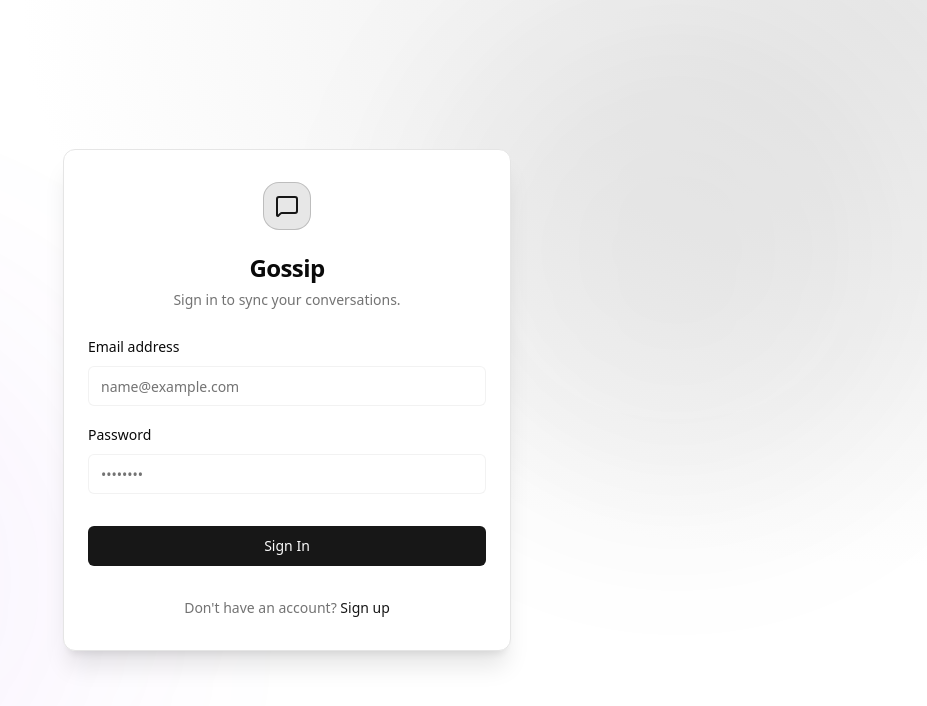
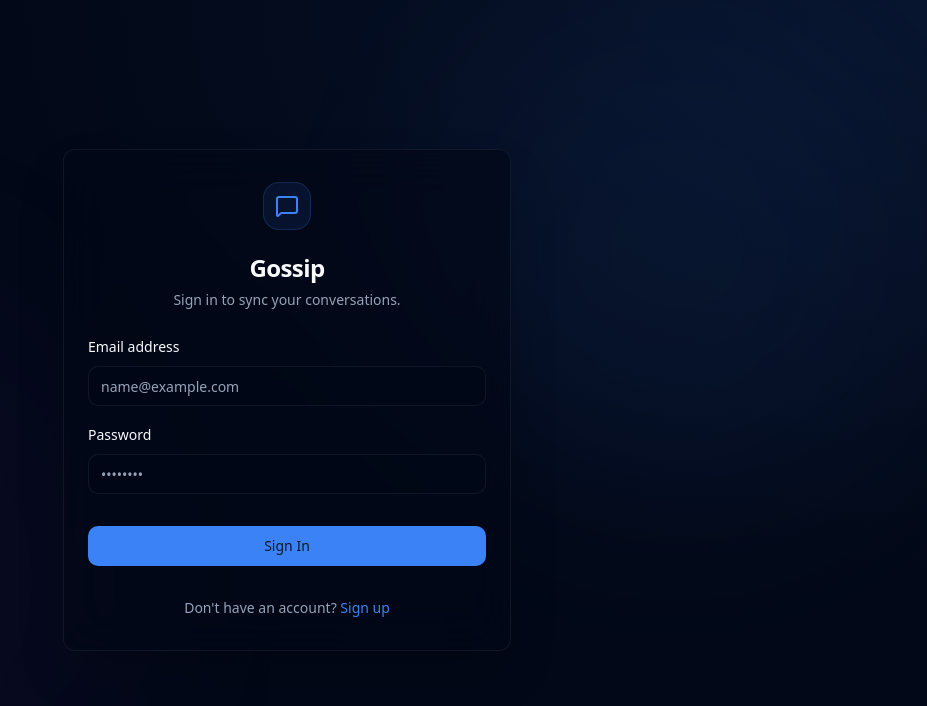
Before and after one commit to muhammedzamil38-wq/CHAT-APP, a React (Vite) app in the folder client/: page /login in a window 1280 px wide. Shown: the top 706 px of the page, without its empty margins (353-1280 px from the left). Built offline with nearby package versions, Linux system fonts and the light colour scheme; no server answers.

Commit message:
dark and light mode added

```diff
--- a/client/src/components/ChatArea.jsx
+++ b/client/src/components/ChatArea.jsx
@@ -227,8 +227,8 @@ export function ChatArea({ selectedUser }) {
   return (
     <div className="flex-1 flex flex-col h-full bg-background relative overflow-hidden">
       {/* WhatsApp-Style Chat Background */}
-      <div className="absolute inset-0 bg-[#0b141a]" />
-      <div className="absolute inset-0 opacity-[0.03] pointer-events-none" style={{ backgroundImage: `url('https://user-images.githubusercontent.com/15075759/28719144-86dc0f70-73b1-11e7-911d-60d70fcded21.png')` }} />
+      <div className="absolute inset-0 bg-[hsl(var(--chat-bg))]" />
+      <div className="absolute inset-0 opacity-[0.05] pointer-events-none mix-blend-overlay" style={{ backgroundImage: `url('https://user-images.githubusercontent.com/15075759/28719144-86dc0f70-73b1-11e7-911d-60d70fcded21.png')` }} />
 
       {/* Chat Header */}
       <div className="h-16 border-b border-border/40 bg-card/40 backdrop-blur-md flex items-center justify-between px-6 shrink-0 relative z-10">
@@ -266,7 +266,7 @@ export function ChatArea({ selectedUser }) {
                   <Button variant="ghost" size="icon" className="h-8 w-8 rounded-full" onClick={() => handleForward(m.text)}><Forward className="w-4 h-4" /></Button>
                 </div>
               )}
-              <div className={`max-w-[75%] rounded-2xl px-3 py-1.5 mt-1 shadow-sm relative ${m.senderId === user.id ? 'bg-[#005c4b] text-white rounded-tr-none' : 'bg-[#202c33] text-[#e9edef] rounded-tl-none border border-white/5'}`}>
+              <div className={`max-w-[75%] rounded-2xl px-3 py-1.5 mt-1 shadow-sm relative ${m.senderId === user.id ? 'bg-[hsl(var(--sender-bubble))] text-[hsl(var(--bubble-text))] rounded-tr-none' : 'bg-[hsl(var(--recipient-bubble))] text-[hsl(var(--bubble-text))] rounded-tl-none border border-border/50'}`}>
                 <p className="text-[14.2px] leading-relaxed pr-10">{m.text}</p>
                 {m.fileUrl && (
                   <div className="mt-1.5 overflow-hidden rounded-lg border border-white/10">
--- a/client/src/components/SettingsModal.jsx
+++ b/client/src/components/SettingsModal.jsx
@@ -2,11 +2,13 @@ import React from 'react';
 import { X, LogOut, Trash2, User, Shield, Bell, Moon } from 'lucide-react';
 import { Button } from './ui/button';
 import { useAuth } from '../contexts/AuthContext';
+import { useTheme } from '../contexts/ThemeContext';
 import { api } from '../lib/api';
 import { toast } from 'sonner';
 
 export function SettingsModal({ isOpen, onClose }) {
   const { user, logout } = useAuth();
+  const { theme, toggleTheme } = useTheme();
 
   if (!isOpen) return null;
 
@@ -53,8 +55,12 @@ export function SettingsModal({ isOpen, onClose }) {
             <Button variant="ghost" className="w-full justify-start gap-3 h-12 text-muted-foreground hover:text-foreground">
               <Bell className="w-5 h-5" /> Notifications
             </Button>
-            <Button variant="ghost" className="w-full justify-start gap-3 h-12 text-muted-foreground hover:text-foreground">
-              <Moon className="w-5 h-5" /> Appearance
+            <Button
+              variant="ghost"
+              className="w-full justify-start gap-3 h-12 text-muted-foreground hover:text-foreground"
+              onClick={toggleTheme}
+            >
+              <Moon className="w-5 h-5" /> Appearance: <span className="font-bold text-primary ml-auto">{theme.toUpperCase()}</span>
             </Button>
             <Button variant="ghost" className="w-full justify-start gap-3 h-12 text-muted-foreground hover:text-foreground">
               <User className="w-5 h-5" /> Privacy
--- /dev/null
+++ b/client/src/contexts/ThemeContext.jsx
@@ -0,0 +1,26 @@
+import React, { createContext, useContext, useEffect, useState } from 'react';
+
+const ThemeContext = createContext();
+
+export function ThemeProvider({ children }) {
+  const [theme, setTheme] = useState(localStorage.getItem('theme') || 'dark');
+
+  useEffect(() => {
+    const root = window.document.documentElement;
+    root.classList.remove('light', 'dark');
+    root.classList.add(theme);
+    localStorage.setItem('theme', theme);
+  }, [theme]);
+
+  const toggleTheme = () => {
+    setTheme(prev => prev === 'dark' ? 'light' : 'dark');
+  };
+
+  return (
+    <ThemeContext.Provider value={{ theme, toggleTheme, setTheme }}>
+      {children}
+    </ThemeContext.Provider>
+  );
+}
+
+export const useTheme = () => useContext(ThemeContext);
--- a/client/src/index.css
+++ b/client/src/index.css
@@ -4,8 +4,8 @@
 
 /* Scrollbar Customization */
 ::-webkit-scrollbar {
-  width: 8px;
-  height: 8px;
+  width: 6px;
+  height: 6px;
 }
 
 ::-webkit-scrollbar-track {
@@ -13,69 +13,81 @@
 }
 
 ::-webkit-scrollbar-thumb {
-  background: hsl(var(--muted-foreground));
-  border-radius: 4px;
+  background: hsl(var(--muted-foreground) / 0.3);
+  border-radius: 10px;
 }
 
 ::-webkit-scrollbar-thumb:hover {
-  background: hsl(var(--muted));
+  background: hsl(var(--muted-foreground) / 0.5);
 }
 
 @layer base {
   :root {
     --background: 0 0% 100%;
-    --foreground: 0 0% 3.9%;
+    --foreground: 222.2 84% 4.9%;
     --card: 0 0% 100%;
-    --card-foreground: 0 0% 3.9%;
+    --card-foreground: 222.2 84% 4.9%;
     --popover: 0 0% 100%;
-    --popover-foreground: 0 0% 3.9%;
-    --primary: 0 0% 9%;
-    --primary-foreground: 0 0% 98%;
-    --secondary: 0 0% 96.1%;
-    --secondary-foreground: 0 0% 9%;
-    --muted: 0 0% 96.1%;
-    --muted-foreground: 0 0% 45.1%;
-    --accent: 0 0% 96.1%;
-    --accent-foreground: 0 0% 9%;
+    --popover-foreground: 222.2 84% 4.9%;
+    --primary: 221.2 83.2% 53.3%;
+    --primary-foreground: 210 40% 98%;
+    --secondary: 210 40% 96.1%;
+    --secondary-foreground: 222.2 47.4% 11.2%;
+    --muted: 210 40% 96.1%;
+    --muted-foreground: 215.4 16.3% 46.9%;
+    --accent: 210 40% 96.1%;
+    --accent-foreground: 222.2 47.4% 11.2%;
     --destructive: 0 84.2% 60.2%;
-    --destructive-foreground: 0 0% 98%;
-    --border: 0 0% 89.8%;
-    --input: 0 0% 89.8%;
-    --ring: 0 0% 3.9%;
-    --radius: 0.5rem;
+    --destructive-foreground: 210 40% 98%;
+    --border: 214.3 31.8% 91.4%;
+    --input: 214.3 31.8% 91.4%;
+    --ring: 221.2 83.2% 53.3%;
+    --radius: 0.75rem;
+    --chat-bg: 0 0% 95%;
+    --sender-bubble: 88 50% 88%;
+    --recipient-bubble: 0 0% 100%;
+    --bubble-text: 0 0% 10%;
   }
 
   .dark {
-    --background: 0 0% 3.9%;
-    --foreground: 0 0% 98%;
-    --card: 0 0% 3.9%;
-    --card-foreground: 0 0% 98%;
-    --popover: 0 0% 3.9%;
-    --popover-foreground: 0 0% 98%;
-    --primary: 0 0% 98%;
-    --primary-foreground: 0 0% 9%;
-    --secondary: 0 0% 14.9%;
-    --secondary-foreground: 0 0% 98%;
-    --muted: 0 0% 14.9%;
-    --muted-foreground: 0 0% 63.9%;
-    --accent: 0 0% 14.9%;
-    --accent-foreground: 0 0% 98%;
+    --background: 222.2 84% 4.9%;
+    --foreground: 210 40% 98%;
+    --card: 222.2 84% 4.9%;
+    --card-foreground: 210 40% 98%;
+    --popover: 222.2 84% 4.9%;
+    --popover-foreground: 210 40% 98%;
+    --primary: 217.2 91.2% 59.8%;
+    --primary-foreground: 222.2 47.4% 11.2%;
+    --secondary: 217.2 32.6% 17.5%;
+    --secondary-foreground: 210 40% 98%;
+    --muted: 217.2 32.6% 17.5%;
+    --muted-foreground: 215 20.2% 65.1%;
+    --accent: 217.2 32.6% 17.5%;
+    --accent-foreground: 210 40% 98%;
     --destructive: 0 62.8% 30.6%;
-    --destructive-foreground: 0 0% 98%;
-    --border: 0 0% 14.9%;
-    --input: 0 0% 14.9%;
-    --ring: 0 0% 83.1%;
+    --destructive-foreground: 210 40% 98%;
+    --border: 217.2 32.6% 17.5%;
+    --input: 217.2 32.6% 17.5%;
+    --ring: 224.3 76.3% 48%;
+    --chat-bg: 222.2 84% 4.9%;
+    --sender-bubble: 170 100% 18%;
+    --recipient-bubble: 200 23% 16%;
+    --bubble-text: 0 0% 100%;
   }
 }
 
 @layer base {
+  * {
+    @apply border-border;
+  }
   body {
-    @apply bg-background text-foreground;
+    @apply bg-background text-foreground antialiased;
+    font-feature-settings: "rlig" 1, "calt" 1;
   }
 }
 
 @layer utilities {
   .glass {
-    @apply bg-card backdrop-blur-lg border border-border shadow-xl;
+    @apply bg-card/60 backdrop-blur-xl border border-border/50 shadow-2xl;
   }
 }
--- a/client/src/main.jsx
+++ b/client/src/main.jsx
@@ -2,6 +2,7 @@ import React from 'react'
 import ReactDOM from 'react-dom/client'
 import { QueryClient, QueryClientProvider } from '@tanstack/react-query'
 import { AuthProvider } from './contexts/AuthContext'
+import { ThemeProvider } from './contexts/ThemeContext'
 import App from './App.jsx'
 import './index.css'
 
@@ -11,7 +12,9 @@ ReactDOM.createRoot(document.getElementById('root')).render(
   <React.StrictMode>
     <QueryClientProvider client={queryClient}>
       <AuthProvider>
-        <App />
+        <ThemeProvider>
+          <App />
+        </ThemeProvider>
       </AuthProvider>
     </QueryClientProvider>
   </React.StrictMode>,
```
